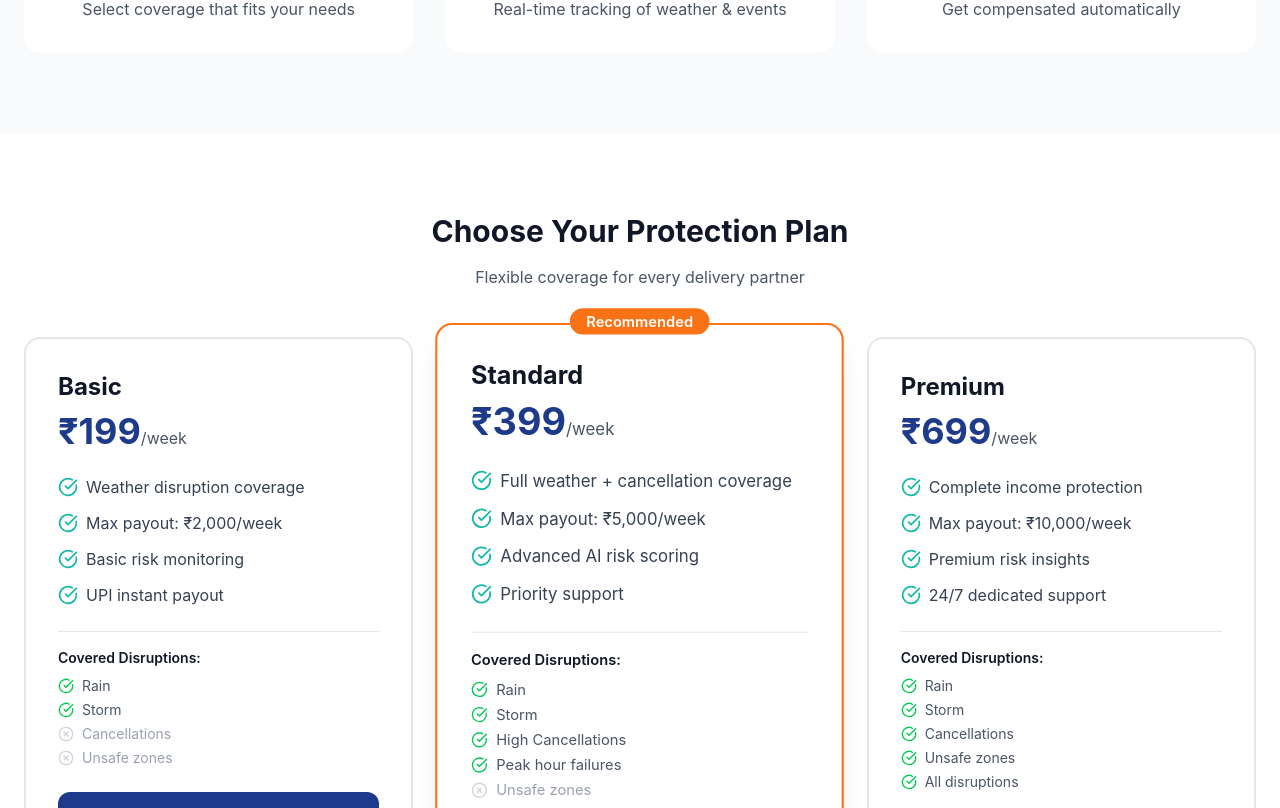
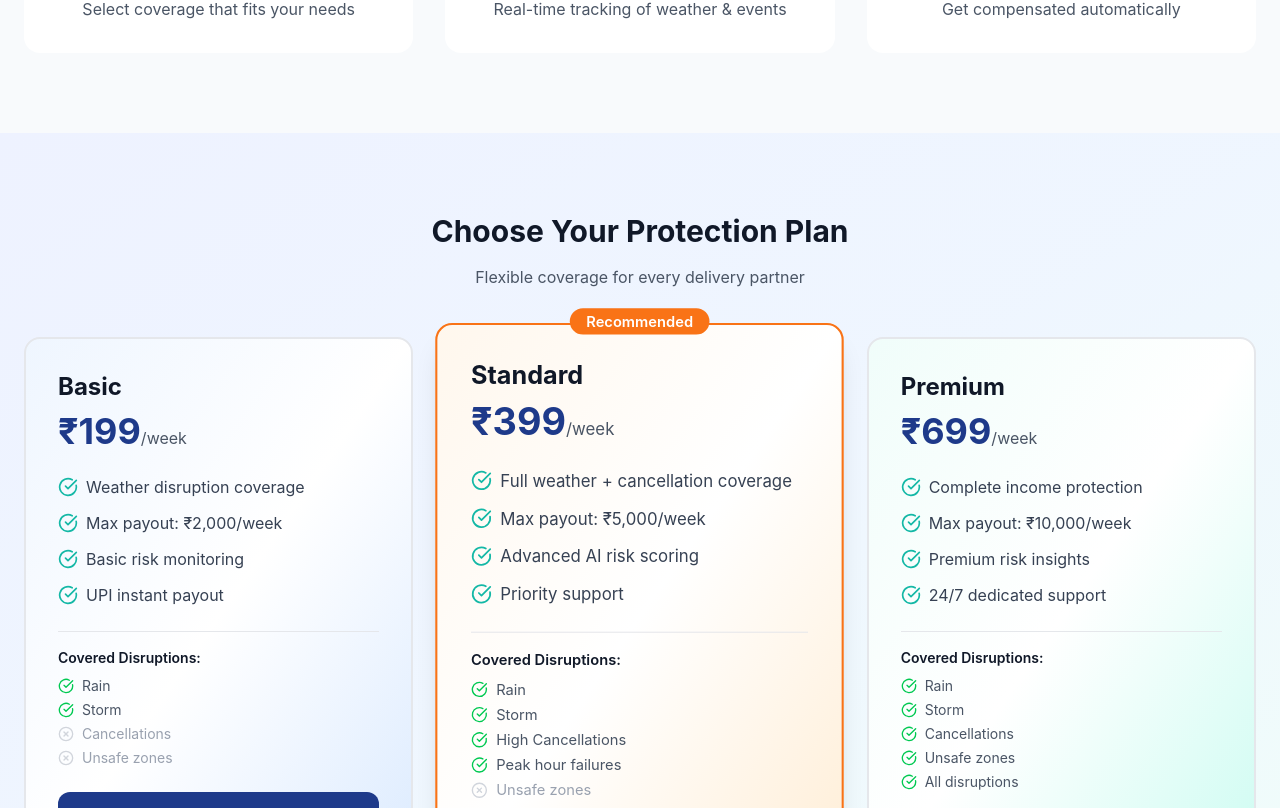
Before and after one commit to HimakarPisipati/swiftshield-front-end1, a React (Vite) app: page / in a window 1280 px wide. Shown: the part 1392-2200 px from the top of the page. Built offline with nearby package versions, Linux system fonts and the light colour scheme.

Commit message:
modifies protection plan subsection

```diff
--- a/src/app/components/LandingPage.tsx
+++ b/src/app/components/LandingPage.tsx
@@ -201,7 +201,7 @@ export function LandingPage() {
       </section>
 
       {/* Pricing Section */}
-      <section id="pricing-section" className="py-20 bg-white">
+      <section id="pricing-section" className="py-20 bg-gradient-to-br from-indigo-50 via-blue-50 to-teal-50">
         <div className="max-w-7xl mx-auto px-6">
           <h2 className="text-3xl font-bold text-center mb-4 text-gray-900">Choose Your Protection Plan</h2>
           <p className="text-center text-gray-600 mb-12">Flexible coverage for every delivery partner</p>
@@ -210,8 +210,13 @@ export function LandingPage() {
             {plans.map((plan, index) => (
               <div
                 key={index}
-                className={`bg-white rounded-2xl p-8 border-2 ${plan.popular ? "border-[#F97316] shadow-xl scale-105" : "border-gray-200"
-                  } relative hover:shadow-lg transition-all`}
+                className={`rounded-2xl p-8 border-2 relative hover:shadow-2xl hover:-translate-y-2 transition-all duration-300 ease-out ${
+                  plan.popular ? "border-[#F97316] shadow-xl scale-105 hover:scale-110" : "border-gray-200 hover:border-blue-300"
+                } ${
+                  plan.name === 'Basic' ? 'bg-gradient-to-br from-blue-50 via-white to-blue-100' :
+                  plan.name === 'Standard' ? 'bg-gradient-to-br from-orange-50 via-white to-orange-100' :
+                  'bg-gradient-to-br from-teal-50 via-white to-teal-100'
+                }`}
               >
                 {plan.popular && (
                   <div className="absolute -top-4 left-1/2 transform -translate-x-1/2">
```
